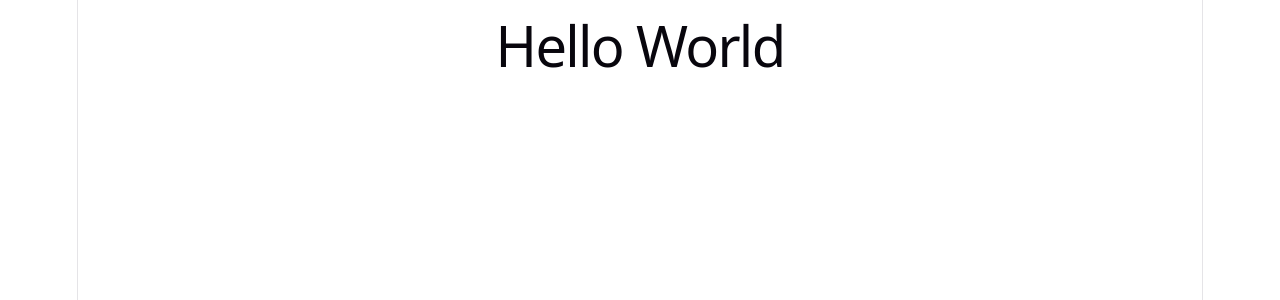
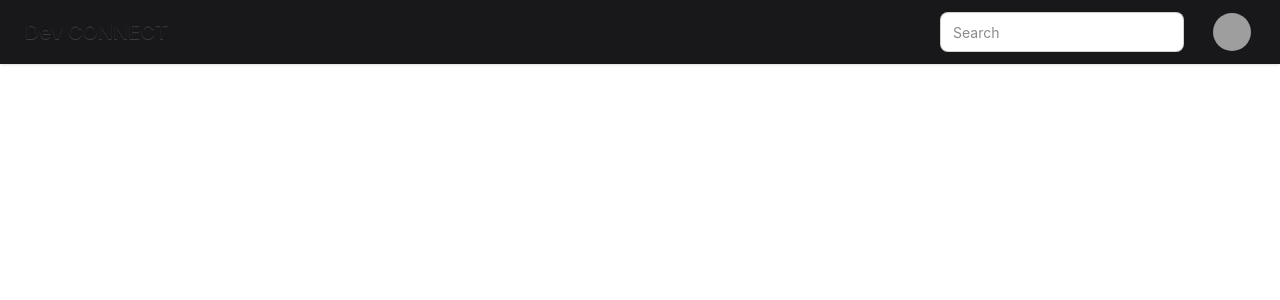
Before and after one commit to Astha-guptaa/devConnect-UI, a React (Vite) app: page / in a window 1280 px wide. Shown: the top 300 px of the page. Built offline with nearby package versions, Linux system fonts and the light colour scheme; grey boxes are pictures that could not be loaded.

Commit message:
Daisy UI, Tailwind install

```diff
--- a/package.json
+++ b/package.json
@@ -10,14 +10,17 @@
     "preview": "vite preview"
   },
   "dependencies": {
+    "@tailwindcss/vite": "^4.3.3",
     "react": "^19.3.1",
-    "react-dom": "^19.3.1"
+    "react-dom": "^19.3.1",
+    "tailwindcss": "^4.3.3"
   },
   "devDependencies": {
     "@eslint/js": "^10.0.1",
     "@types/react": "^19.3.0",
     "@types/react-dom": "^19.3.0",
     "@vitejs/plugin-react": "^6.1.2",
+    "daisyui": "^5.7.50",
     "eslint": "^10.13.0",
     "eslint-plugin-react-hooks": "^7.1.1",
     "eslint-plugin-react-refresh": "^0.5.7",
--- a/src/App.jsx
+++ b/src/App.jsx
@@ -1,7 +1,49 @@
 function App() {
   return (
     <>
-      <h1>Hello World</h1>
+      <div className='navbar bg-base-content shadow-sm'>
+        <div className='flex-1'>
+          <a className='btn btn-ghost text-xl'>Dev CONNECT</a>
+        </div>
+        <div className='flex gap-2'>
+          <input
+            type='text'
+            placeholder='Search'
+            className='input w-24 md:w-auto text-base-content rounded-lg'
+          />
+          <div className='dropdown dropdown-end'>
+            <div
+              tabIndex={0}
+              role='button'
+              className='btn btn-ghost btn-circle avatar mx-5'
+            >
+              <div className='w-10 rounded-full'>
+                <img
+                  alt='Tailwind CSS Navbar component'
+                  src='https://img.daisyui.com/images/stock/photo-1534528741775-53994a69daeb.webp'
+                />
+              </div>
+            </div>
+            <ul
+              tabIndex={-1}
+              className='menu menu-sm dropdown-content bg-base-100 rounded-box z-1 mt-3 w-52 p-2 shadow'
+            >
+              <li>
+                <a className='justify-between'>
+                  Profile
+                  <span className='badge'>New</span>
+                </a>
+              </li>
+              <li>
+                <a>Settings</a>
+              </li>
+              <li>
+                <a>Logout</a>
+              </li>
+            </ul>
+          </div>
+        </div>
+      </div>
     </>
   )
 }
--- a/src/index.css
+++ b/src/index.css
@@ -1,111 +1,4 @@
-:root {
-  --text: #6b6375;
-  --text-h: #08060d;
-  --bg: #fff;
-  --border: #e5e4e7;
-  --code-bg: #f4f3ec;
-  --accent: #aa3bff;
-  --accent-bg: rgba(170, 59, 255, 0.1);
-  --accent-border: rgba(170, 59, 255, 0.5);
-  --social-bg: rgba(244, 243, 236, 0.5);
-  --shadow:
-    rgba(0, 0, 0, 0.1) 0 10px 15px -3px, rgba(0, 0, 0, 0.05) 0 4px 6px -2px;
-
-  --sans: system-ui, 'Segoe UI', Roboto, sans-serif;
-  --heading: system-ui, 'Segoe UI', Roboto, sans-serif;
-  --mono: ui-monospace, Consolas, monospace;
-
-  font: 18px/145% var(--sans);
-  letter-spacing: 0.18px;
-  color-scheme: light dark;
-  color: var(--text);
-  background: var(--bg);
-  font-synthesis: none;
-  text-rendering: optimizeLegibility;
-  -webkit-font-smoothing: antialiased;
-  -moz-osx-font-smoothing: grayscale;
-
-  @media (max-width: 1024px) {
-    font-size: 16px;
-  }
+@import "tailwindcss";
+@plugin "daisyui"{
+  themes: light --default, dark --prefersdark, cupcake;
 }
-
-@media (prefers-color-scheme: dark) {
-  :root {
-    --text: #9ca3af;
-    --text-h: #f3f4f6;
-    --bg: #16171d;
-    --border: #2e303a;
-    --code-bg: #1f2028;
-    --accent: #c084fc;
-    --accent-bg: rgba(192, 132, 252, 0.15);
-    --accent-border: rgba(192, 132, 252, 0.5);
-    --social-bg: rgba(47, 48, 58, 0.5);
-    --shadow:
-      rgba(0, 0, 0, 0.4) 0 10px 15px -3px, rgba(0, 0, 0, 0.25) 0 4px 6px -2px;
-  }
-
-  #social .button-icon {
-    filter: invert(1) brightness(2);
-  }
-}
-
-body {
-  margin: 0;
-}
-
-#root {
-  width: 1126px;
-  max-width: 100%;
-  margin: 0 auto;
-  text-align: center;
-  border-inline: 1px solid var(--border);
-  min-height: 100svh;
-  display: flex;
-  flex-direction: column;
-  box-sizing: border-box;
-}
-
-h1,
-h2 {
-  font-family: var(--heading);
-  font-weight: 500;
-  color: var(--text-h);
-}
-
-h1 {
-  font-size: 56px;
-  letter-spacing: -1.68px;
-  margin: 32px 0;
-  @media (max-width: 1024px) {
-    font-size: 36px;
-    margin: 20px 0;
-  }
-}
-h2 {
-  font-size: 24px;
-  line-height: 118%;
-  letter-spacing: -0.24px;
-  margin: 0 0 8px;
-  @media (max-width: 1024px) {
-    font-size: 20px;
-  }
-}
-p {
-  margin: 0;
-}
-
-code,
-.counter {
-  font-family: var(--mono);
-  display: inline-flex;
-  border-radius: 4px;
-  color: var(--text-h);
-}
-
-code {
-  font-size: 15px;
-  line-height: 135%;
-  padding: 4px 8px;
-  background: var(--code-bg);
-}
--- a/vite.config.js
+++ b/vite.config.js
@@ -1,7 +1,8 @@
 import react from '@vitejs/plugin-react'
+import tailwindcss from '@tailwindcss/vite'
 import { defineConfig } from 'vite'
 
 // https://vite.dev/config/
 export default defineConfig({
-  plugins: [react()],
+  plugins: [react(), tailwindcss()],
 })
```
Also changed, not shown: 1 other file (tests, documents, lock files or other folders).
